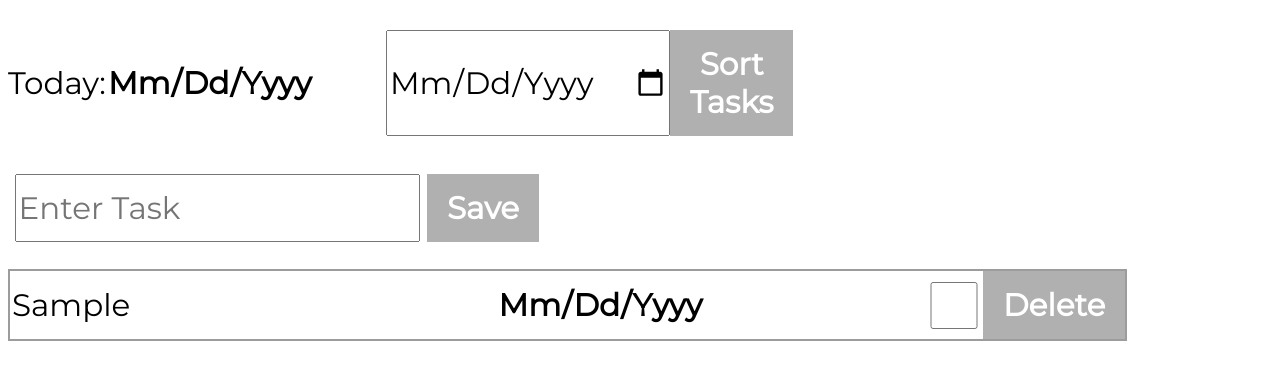
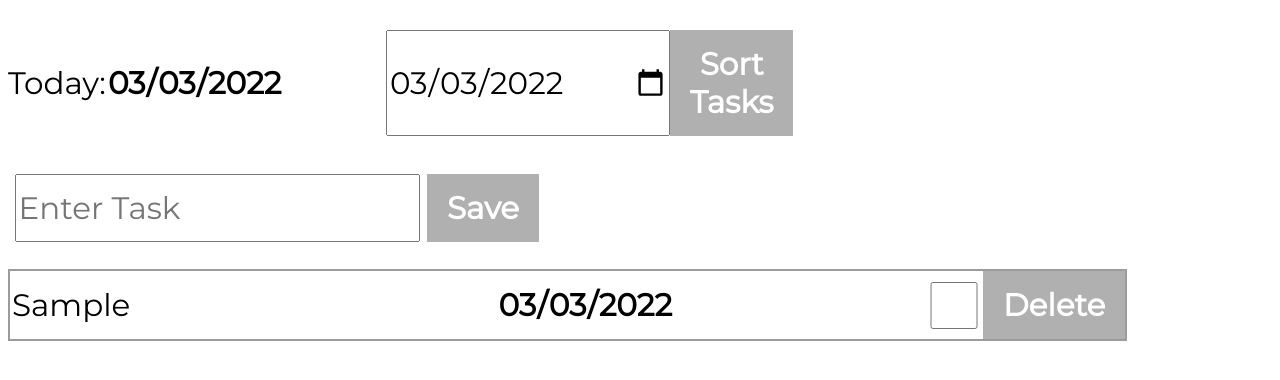
Before and after one commit to nastjatsukanova/itech-art-todo-list, a plain HTML site: page index.html in a window 1280 px wide. Both pictures are taken after typing "Sample" into the empty fields and a click on the button "Save". Shown: the part 98-478 px from the top of the page. Drawn offline with Linux system fonts and the light colour scheme.

Commit message:
Fixed spacing and fixed comments

```diff
--- a/index.html
+++ b/index.html
@@ -17,15 +17,15 @@
     <div class="date">
         <label>Today:</label>
         <input type="date" class="inputDate" disabled="disabled">
-        <input type="date" class="picker_date">
+        <input type="date" class="dateForSort">
         <button class="date_picker">sort tasks</button>
     </div>
     <div class="todo_block">
         <div class="todo_input">
-            <input class="input " placeholder="Enter task " type="text ">
-            <button class="btn_save ">save</button>
+            <input class="input" placeholder="Enter task" type="text">
+            <button class="btn_save">save</button>
         </div>
-        <div class="todo_list ">
+        <div class="todo_list">
         </div>
     </div>
     <script src="script/utils.js"></script>
--- a/script/main.js
+++ b/script/main.js
@@ -2,11 +2,11 @@ const addElement = document.querySelector('.btn_save');
 const inputValue = document.querySelector('.input');
 const todoList = document.querySelector('.todo_list');
 const inputDate = document.querySelector('.inputDate');
-const datePick = document.querySelector('.picker_date');
+const dateForSort = document.querySelector('.dateForSort');
 const datePicker = document.querySelector('.date_picker');
 
-inputDate.setAttribute('value', today());
-datePick.setAttribute('value', today());
+inputDate.setAttribute('value', getCurrentDate());
+dateForSort.setAttribute('value', getCurrentDate());
 
 let todos;
 
@@ -27,15 +27,15 @@ const TodoItem = (text, date) => {
 }
 
 addElement.addEventListener('click', () => {
-    const nowDate = today();
-    if (inputValue.value === '') {
+    const nowDate = getCurrentDate();
+    if (!inputValue.value) {
         alert('Enter your task!');
     } else {
         todos.push(TodoItem(inputValue.value, nowDate));
-        setToStorage();
+        setToStorage(todos);
         renderTodoList();
         inputValue.value = '';
-        datePick.value = nowDate;
+        dateForSort.value = nowDate;
     }
 })
 
@@ -48,12 +48,12 @@ const completeTodo = i => {
     } else {
         todoItems[i].classList.remove('checked');
     }
-    setToStorage();
+    setToStorage(todos);
 }
 
 const deleteTodo = i => {
     todos.splice(i, 1);
-    setToStorage();
+    setToStorage(todos);
     renderTodoList();
 }
 
@@ -61,11 +61,11 @@ const editText = (e) => {
     const inputId = e.target.id;
     const value = e.target.value;
     todos[inputId].text = value;
-    setToStorage();
+    setToStorage(todos);
 }
 
 const sortDate = () => {
-    const sortedTodo = todos.filter(todo => datePick.value === todo.date);
+    const sortedTodo = todos.filter(todo => dateForSort.value === todo.date);
     renderTodoList(sortedTodo);
 }
 
--- a/script/utils.js
+++ b/script/utils.js
@@ -1,13 +1,12 @@
-const today = () => {
+const getCurrentDate = () => {
     const day = new Date();
     const currentDay = day.getDate();
     const currentMonth = '0' + (day.getMonth() + 1);
     const currentYear = day.getFullYear();
-
-    return `${currentYear}-${currentMonth}-${currentDay}`;
+    return `${currentYear}-${currentMonth}-${currentDay > 9 ? currentDay : '0' + currentDay}`;
 }
 
-const setToStorage = () => localStorage.setItem('todos', JSON.stringify(todos));
+const setToStorage = (cash) => localStorage.setItem('todos', JSON.stringify(cash));
 
 const createTodoItem = (todo, i) => {
     return `
--- a/styles.css
+++ b/styles.css
@@ -1,3 +1,13 @@
+body {
+    width: 60%;
+}
+
+* {
+    text-transform: capitalize;
+    font-family: Montserrat;
+    font-size: 31px;
+}
+
 .todo_item {
     display: flex;
     flex-direction: row;
@@ -5,10 +15,6 @@
     align-items: center;
     margin-bottom: 5%;
     border: 2px solid #9c9c9c;
-}
-
-body {
-    width: 60%;
 }
 
 .todo_list {
@@ -19,12 +25,6 @@ body {
 
 .checked {
     opacity: 0.3;
-}
-
-* {
-    text-transform: capitalize;
-    font-family: Montserrat;
-    font-size: 31px;
 }
 
 .date {
@@ -54,7 +54,7 @@ label {
 .btn_save,
 .date_picker,
 .btn_delete {
-    padding: 15px 20px 15px 20px;
+    padding: 15px 20px;
     border: none;
     background-color: #b0b0b0;
     font-weight: bold;
```
